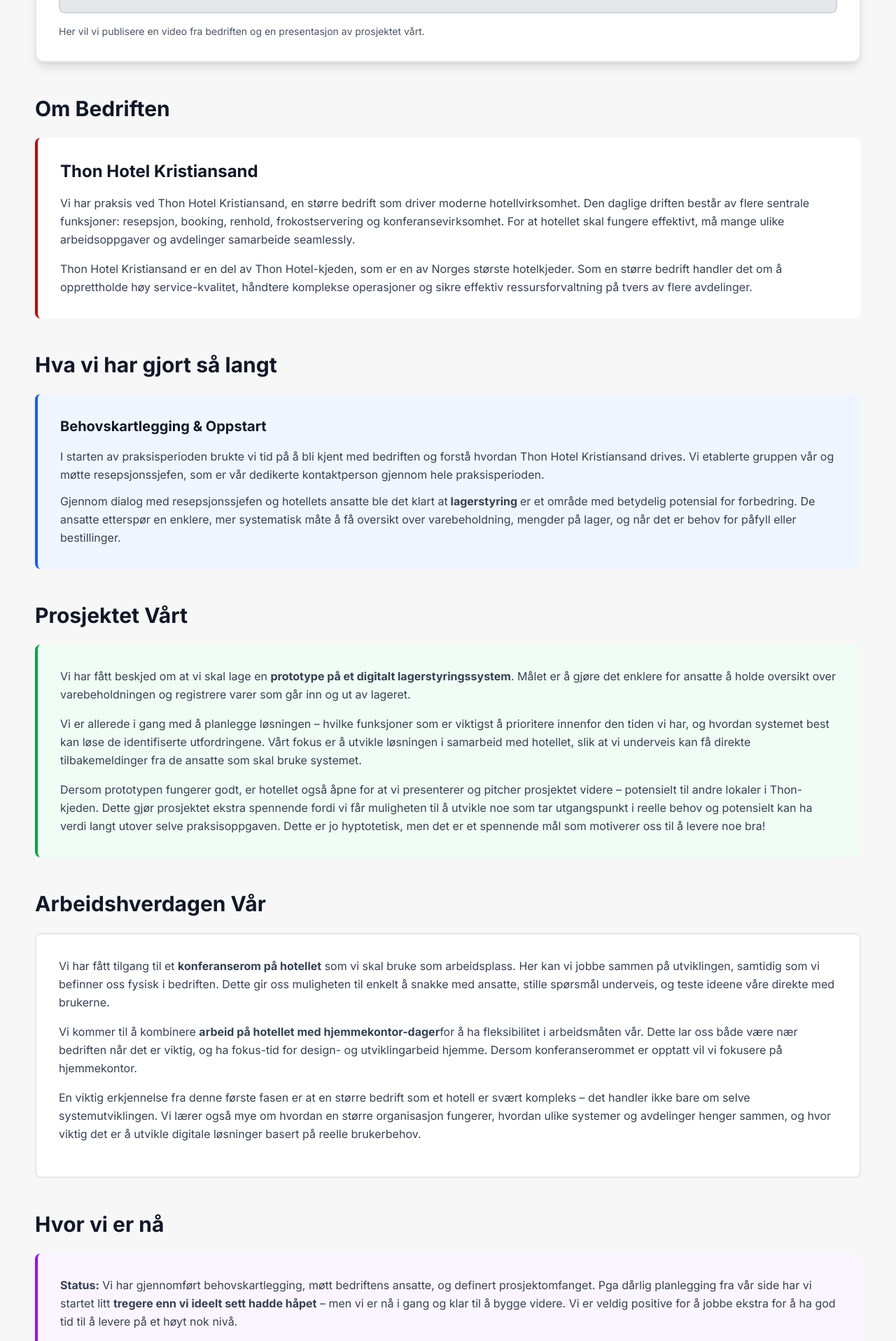
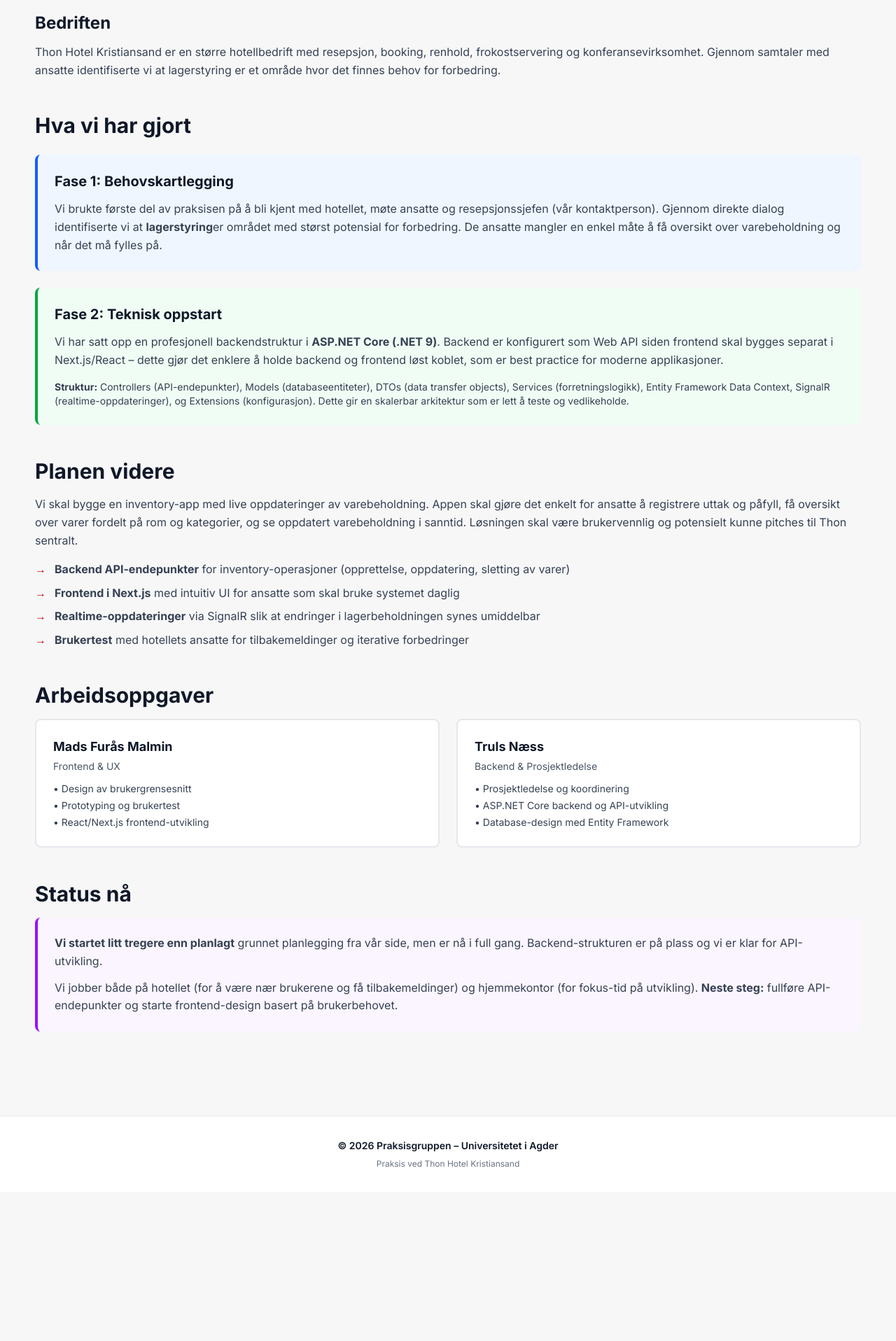
Before and after one commit to TrulsNaess/praksis-nettside, a Next.js app: page /status-1 in a window 1280 px wide. Shown: the part 740-2656 px from the top of the page at 70% size. After the commit the page ends 2443 px from the top, so only its background shows below. Built offline with nearby package versions, Linux system fonts and the light colour scheme.

Commit message:
korrigert status 1

```diff
--- a/app/status-1/page.tsx
+++ b/app/status-1/page.tsx
@@ -1,183 +1,126 @@
 export default function Status1Page() {
     return (
         <section className="space-y-12">
-            <div className="text-center space-y-6">
+            <div className="text-center space-y-4">
                 <h1 className="text-5xl font-bold text-gray-900">Status 1</h1>
-                <p className="text-xl text-gray-600 max-w-3xl mx-auto">
-                    Rapport fra første fase av praksisperioden
-                </p>
+                <p className="text-lg text-gray-600">Hva vi har gjort så langt</p>
             </div>
 
             {/* Video Section */}
             <div className="bg-white border-2 border-gray-200 rounded-xl p-8 shadow-lg">
-                <h2 className="text-3xl font-bold text-gray-900 mb-6">Presentasjon fra Bedriften</h2>
-                <div className="w-full bg-gray-200 rounded-lg overflow-hidden flex items-center justify-center h-96 border-2 border-gray-300">
-                    <div className="text-center">
-                        <span className="text-gray-500 text-lg font-medium">Videoplasseres – kommer snart</span>
+                <h2 className="text-2xl font-bold text-gray-900 mb-4">Presentasjon</h2>
+                <div className="w-full bg-gray-200 rounded-lg h-80 flex items-center justify-center border-2 border-gray-300">
+                    <span className="text-gray-500">Video kommer snart</span>
                 </div>
             </div>
-                <p className="text-gray-600 text-sm mt-4">
-                    Her vil vi publisere en video fra bedriften og en presentasjon av prosjektet vårt.
+
+            {/* Bedriften - kort */}
+            <div className="space-y-3">
+                <h2 className="text-2xl font-bold text-gray-900">Bedriften</h2>
+                <p className="text-gray-700 leading-relaxed">
+                    Thon Hotel Kristiansand er en større hotellbedrift med resepsjon, booking, renhold,
+                    frokostservering og konferansevirksomhet. Gjennom samtaler med ansatte identifiserte vi at
+                    lagerstyring er et område hvor det finnes behov for forbedring.
                 </p>
             </div>
 
-            {/* About the Company Section */}
+            {/* What we've done */}
             <div className="space-y-6">
-                <h2 className="text-3xl font-bold text-gray-900">Om Bedriften</h2>
+                <h2 className="text-3xl font-bold text-gray-900">Hva vi har gjort</h2>
+
+                <div className="bg-blue-50 border-l-4 border-blue-600 p-6 rounded-lg">
+                    <h3 className="text-xl font-bold text-gray-900 mb-3">Fase 1: Behovskartlegging</h3>
+                    <p className="text-gray-700 leading-relaxed">
+                        Vi brukte første del av praksisen på å bli kjent med hotellet, møte ansatte og resepsjonssjefen
+                        (vår kontaktperson). Gjennom direkte dialog identifiserte vi at <strong>lagerstyring</strong>
+                        er området med størst potensial for forbedring. De ansatte mangler en enkel måte å få oversikt
+                        over varebeholdning og når det må fylles på.
+                    </p>
+                </div>
+
+                <div className="bg-green-50 border-l-4 border-green-600 p-6 rounded-lg">
+                    <h3 className="text-xl font-bold text-gray-900 mb-3">Fase 2: Teknisk oppstart</h3>
+                    <p className="text-gray-700 leading-relaxed mb-4">
+                        Vi har satt opp en profesjonell backendstruktur i <strong>ASP.NET Core (.NET 9)</strong>.
+                        Backend er konfigurert som Web API siden frontend skal bygges separat i Next.js/React –
+                        dette gjør det enklere å holde backend og frontend løst koblet, som er best practice for moderne applikasjoner.
+                    </p>
+                    <p className="text-gray-700 text-sm">
+                        <strong>Struktur:</strong> Controllers (API-endepunkter), Models (databaseentiteter), DTOs
+                        (data transfer objects), Services (forretningslogikk), Entity Framework Data Context, SignalR
+                        (realtime-oppdateringer), og Extensions (konfigurasjon). Dette gir en skalerbar arkitektur
+                        som er lett å teste og vedlikeholde.
+                    </p>
+                </div>
+            </div>
+
+            {/* Plan forward */}
             <div className="space-y-4">
-                    <div className="bg-white border-l-4 border-red-700 p-8 rounded-lg">
-                        <h3 className="text-2xl font-bold text-gray-900 mb-4">Thon Hotel Kristiansand</h3>
-                        <p className="text-gray-700 leading-relaxed mb-4">
-                            Vi har praksis ved Thon Hotel Kristiansand, en større bedrift som driver moderne
-                            hotellvirksomhet. Den daglige driften består av flere sentrale funksjoner: resepsjon,
-                            booking, renhold, frokostservering og konferansevirksomhet. For at hotellet skal
-                            fungere effektivt, må mange ulike arbeidsoppgaver og avdelinger samarbeide seamlessly.
+                <h2 className="text-3xl font-bold text-gray-900">Planen videre</h2>
+                <p className="text-gray-700 leading-relaxed">
+                    Vi skal bygge en inventory-app med live oppdateringer av varebeholdning. Appen skal gjøre det
+                    enkelt for ansatte å registrere uttak og påfyll, få oversikt over varer fordelt på rom og
+                    kategorier, og se oppdatert varebeholdning i sanntid. Løsningen skal være brukervennlig og
+                    potensielt kunne pitches til Thon sentralt.
                 </p>
-                        <p className="text-gray-700 leading-relaxed">
-                            Thon Hotel Kristiansand er en del av Thon Hotel-kjeden, som er en av Norges største
-                            hotelkjeder. Som en større bedrift handler det om å opprettholde høy service-kvalitet,
-                            håndtere komplekse operasjoner og sikre effektiv ressursforvaltning på tvers av
-                            flere avdelinger.
-                        </p>
+                <ul className="space-y-2 text-gray-700">
+                    <li className="flex items-start gap-3">
+                        <span className="text-red-700 font-bold">→</span>
+                        <span><strong>Backend API-endepunkter</strong> for inventory-operasjoner (opprettelse, oppdatering, sletting av varer)</span>
+                    </li>
+                    <li className="flex items-start gap-3">
+                        <span className="text-red-700 font-bold">→</span>
+                        <span><strong>Frontend i Next.js</strong> med intuitiv UI for ansatte som skal bruke systemet daglig</span>
+                    </li>
+                    <li className="flex items-start gap-3">
+                        <span className="text-red-700 font-bold">→</span>
+                        <span><strong>Realtime-oppdateringer</strong> via SignalR slik at endringer i lagerbeholdningen synes umiddelbar</span>
+                    </li>
+                    <li className="flex items-start gap-3">
+                        <span className="text-red-700 font-bold">→</span>
+                        <span><strong>Brukertest</strong> med hotellets ansatte for tilbakemeldinger og iterative forbedringer</span>
+                    </li>
+                </ul>
+            </div>
+
+            {/* Our work */}
+            <div className="space-y-4">
+                <h2 className="text-3xl font-bold text-gray-900">Arbeidsoppgaver</h2>
+                <div className="grid md:grid-cols-2 gap-6">
+                    <div className="bg-white border-2 border-gray-200 p-6 rounded-lg">
+                        <h3 className="text-lg font-bold text-gray-900 mb-1">Mads Furås Malmin</h3>
+                        <p className="text-gray-600 text-sm mb-3">Frontend & UX</p>
+                        <ul className="space-y-1 text-gray-700 text-sm">
+                            <li>• Design av brukergrensesnitt</li>
+                            <li>• Prototyping og brukertest</li>
+                            <li>• React/Next.js frontend-utvikling</li>
+                        </ul>
+                    </div>
+                    <div className="bg-white border-2 border-gray-200 p-6 rounded-lg">
+                        <h3 className="text-lg font-bold text-gray-900 mb-1">Truls Næss</h3>
+                        <p className="text-gray-600 text-sm mb-3">Backend & Prosjektledelse</p>
+                        <ul className="space-y-1 text-gray-700 text-sm">
+                            <li>• Prosjektledelse og koordinering</li>
+                            <li>• ASP.NET Core backend og API-utvikling</li>
+                            <li>• Database-design med Entity Framework</li>
+                        </ul>
                     </div>
                 </div>
             </div>
 
-            {/* What we've done so far */}
-            <div className="space-y-6">
-                <h2 className="text-3xl font-bold text-gray-900">Hva vi har gjort så langt</h2>
+            {/* Status now */}
             <div className="space-y-4">
-                    <div className="bg-blue-50 border-l-4 border-blue-600 p-8 rounded-lg">
-                        <h3 className="text-xl font-bold text-gray-900 mb-4">Behovskartlegging & Oppstart</h3>
-                        <p className="text-gray-700 leading-relaxed mb-3">
-                            I starten av praksisperioden brukte vi tid på å bli kjent med bedriften og forstå
-                            hvordan Thon Hotel Kristiansand drives. Vi etablerte gruppen vår og møtte resepsjonssjefen,
-                            som er vår dedikerte kontaktperson gjennom hele praksisperioden.
+                <h2 className="text-3xl font-bold text-gray-900">Status nå</h2>
+                <div className="bg-purple-50 border-l-4 border-purple-600 p-6 rounded-lg">
+                    <p className="text-gray-700 mb-3">
+                        <strong>Vi startet litt tregere enn planlagt</strong> grunnet planlegging fra vår side,
+                        men er nå i full gang. Backend-strukturen er på plass og vi er klar for API-utvikling.
                     </p>
-                        <p className="text-gray-700 leading-relaxed">
-                            Gjennom dialog med resepsjonssjefen og hotellets ansatte ble det klart at
-                            <strong> lagerstyring </strong> er et område med betydelig potensial for forbedring.
-                            De ansatte etterspør en enklere, mer systematisk måte å få oversikt over varebeholdning,
-                            mengder på lager, og når det er behov for påfyll eller bestillinger.
+                    <p className="text-gray-700">
+                        Vi jobber både på hotellet (for å være nær brukerene og få tilbakemeldinger) og
+                        hjemmekontor (for fokus-tid på utvikling). <strong>Neste steg:</strong> fullføre API-endepunkter
+                        og starte frontend-design basert på brukerbehovet.
                     </p>
-                    </div>
-                </div>
-            </div>
-
-            {/* Our project */}
-            <div className="space-y-6">
-                <h2 className="text-3xl font-bold text-gray-900">Prosjektet Vårt</h2>
-                <div className="space-y-4">
-                    <div className="bg-green-50 border-l-4 border-green-600 p-8 rounded-lg">
-                        <p className="text-gray-700 leading-relaxed mb-4">
-                            Vi har fått beskjed om at vi skal lage en <strong>prototype
-                            på et digitalt lagerstyringssystem</strong>. Målet er å gjøre det enklere for ansatte
-                            å holde oversikt over varebeholdningen og registrere varer som går inn og ut av lageret.
-                        </p>
-                        <p className="text-gray-700 leading-relaxed mb-4">
-                            Vi er allerede i gang med å planlegge løsningen – hvilke funksjoner som er viktigst å
-                            prioritere innenfor den tiden vi har, og hvordan systemet best kan løse de identifiserte
-                            utfordringene. Vårt fokus er å utvikle løsningen i samarbeid med hotellet, slik at
-                            vi underveis kan få direkte tilbakemeldinger fra de ansatte som skal bruke systemet.
-                        </p>
-                        <p className="text-gray-700 leading-relaxed">
-                            Dersom prototypen fungerer godt, er hotellet også åpne for at vi presenterer og pitcher
-                            prosjektet videre – potensielt til andre lokaler i Thon-kjeden. Dette gjør prosjektet
-                            ekstra spennende fordi vi får muligheten til å utvikle noe som tar utgangspunkt i
-                            reelle behov og potensielt kan ha verdi langt utover selve praksisoppgaven. Dette er jo
-                            hyptotetisk, men det er et spennende mål som motiverer oss til å levere noe bra!
-                        </p>
-                    </div>
-                </div>
-            </div>
-
-            {/* Our work environment */}
-            <div className="space-y-6">
-                <h2 className="text-3xl font-bold text-gray-900">Arbeidshverdagen Vår</h2>
-                <div className="space-y-4">
-                    <div className="bg-white border-2 border-gray-200 p-8 rounded-lg">
-                        <p className="text-gray-700 leading-relaxed mb-4">
-                            Vi har fått tilgang til et <strong>konferanserom på hotellet</strong> som vi skal bruke som
-                            arbeidsplass. Her kan vi jobbe sammen på utviklingen, samtidig som vi befinner oss fysisk
-                            i bedriften. Dette gir oss muligheten til enkelt å snakke med ansatte, stille spørsmål
-                            underveis, og teste ideene våre direkte med brukerne.
-                        </p>
-                        <p className="text-gray-700 leading-relaxed mb-4">
-                            Vi kommer til å kombinere <strong>arbeid på hotellet med hjemmekontor-dager</strong>
-                            for å ha fleksibilitet i arbeidsmåten vår. Dette lar oss både være nær bedriften når
-                            det er viktig, og ha fokus-tid for design- og utviklingarbeid hjemme. Dersom
-                            konferanserommet er opptatt vil vi fokusere på hjemmekontor.
-                        </p>
-                        <p className="text-gray-700 leading-relaxed mb-4">
-                            En viktig erkjennelse fra denne første fasen er at en større bedrift som et hotell er
-                            svært kompleks – det handler ikke bare om selve systemutviklingen. Vi lærer også mye om
-                            hvordan en større organisasjon fungerer, hvordan ulike systemer og avdelinger henger
-                            sammen, og hvor viktig det er å utvikle digitale løsninger basert på reelle
-                            brukerbehov.
-                        </p>
-                    </div>
-                </div>
-            </div>
-
-            {/* Current status */}
-            <div className="space-y-6">
-                <h2 className="text-3xl font-bold text-gray-900">Hvor vi er nå</h2>
-                <div className="space-y-4">
-                    <div className="bg-purple-50 border-l-4 border-purple-600 p-8 rounded-lg">
-                        <p className="text-gray-700 leading-relaxed mb-3">
-                            <strong>Status:</strong> Vi har gjennomført behovskartlegging, møtt bedriftens
-                            ansatte, og definert prosjektomfanget. Pga dårlig planlegging fra vår side har vi
-                            startet litt <strong>tregere enn vi ideelt sett hadde håpet</strong> – men vi er
-                            nå i gang og klar til å bygge videre. Vi er veldig positive for å jobbe ekstra for
-                            å ha god tid til å levere på et høyt nok nivå.
-                        </p>
-                        <p className="text-gray-700 leading-relaxed">
-                            <strong>Neste steg:</strong> Vi skal nå gå videre med design og teknisk utvikling av
-                            lagerstyringssystemet. Vi planlegger å teste løsningen sammen med hotellet og iterere
-                            på bakgrunn av tilbakemeldinger.
-                        </p>
-                    </div>
-                </div>
-            </div>
-
-            {/* Work assignments */}
-            <div className="space-y-6">
-                <h2 className="text-3xl font-bold text-gray-900">Arbeidsoppgaver</h2>
-                <div className="grid md:grid-cols-2 gap-6">
-                    <div className="bg-white border-2 border-gray-200 p-6 rounded-lg">
-                        <h3 className="text-xl font-bold text-gray-900 mb-3">Mads Furås Malmin</h3>
-                        <ul className="space-y-2 text-gray-700">
-                            <li className="flex items-start gap-2">
-                                <span className="text-red-700 font-bold">•</span>
-                                <span>Design og brukergrensesnitt (UX/UI)</span>
-                            </li>
-                            <li className="flex items-start gap-2">
-                                <span className="text-red-700 font-bold">•</span>
-                                <span>Prototyping og brukertest</span>
-                            </li>
-                            <li className="flex items-start gap-2">
-                                <span className="text-red-700 font-bold">•</span>
-                                <span>Frontend-utvikling</span>
-                            </li>
-                        </ul>
-                    </div>
-                    <div className="bg-white border-2 border-gray-200 p-6 rounded-lg">
-                        <h3 className="text-xl font-bold text-gray-900 mb-3">Truls Næss</h3>
-                        <ul className="space-y-2 text-gray-700">
-                            <li className="flex items-start gap-2">
-                                <span className="text-red-700 font-bold">•</span>
-                                <span>Prosjektledelse og koordinering</span>
-                            </li>
-                            <li className="flex items-start gap-2">
-                                <span className="text-red-700 font-bold">•</span>
-                                <span>Backend-utvikling og database</span>
-                            </li>
-                            <li className="flex items-start gap-2">
-                                <span className="text-red-700 font-bold">•</span>
-                                <span>Teknisk arkitektur</span>
-                            </li>
-                        </ul>
-                    </div>
                 </div>
             </div>
         </section>
```
Lines whose indentation alone changed are shown as unchanged.
